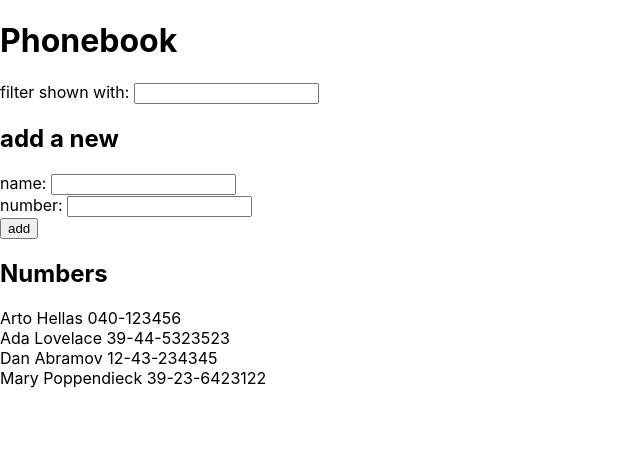
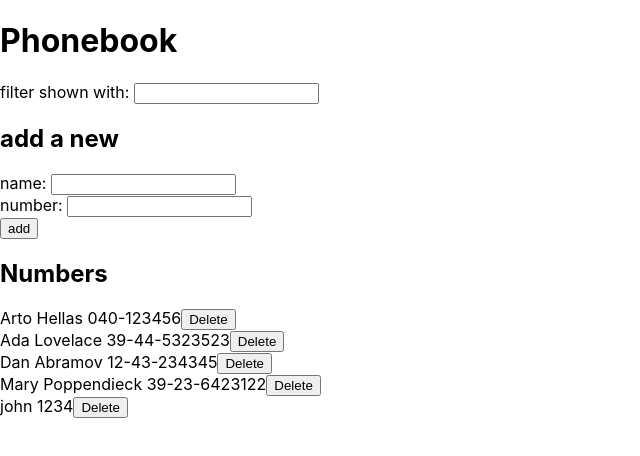
Before and after one commit to jmaclellan/fullstackopen2020, a React (Create React App) app in the folder part2/phonebook/: page / in a window 1280 px wide. Shown: the top 456 px of the page, without its empty margins (0-640 px from the left). Built offline with nearby package versions, Linux system fonts and the light colour scheme; data requests are answered from the project's data file.

Commit message:
Add to database and delete button

```diff
--- a/part2/phonebook/db.json
+++ b/part2/phonebook/db.json
@@ -1,5 +1,5 @@
 {
-  "persons":[
+  "persons": [
     {
       "name": "Arto Hellas",
       "number": "040-123456",
@@ -19,6 +19,12 @@
       "name": "Mary Poppendieck",
       "number": "39-23-6423122",
       "id": 4
+    },
+    {
+      "name": "john",
+      "number": "1234",
+      "key": "john",
+      "id": 5
     }
   ]
 }
--- a/part2/phonebook/src/App.js
+++ b/part2/phonebook/src/App.js
@@ -1,5 +1,4 @@
 import React, { useState, useEffect } from 'react'
-import axios from 'axios'
 import Person from './components/Person'
 import PersonForm from './components/PersonForm'
 import Filter from './components/Filter'
@@ -13,35 +12,37 @@ const App = () => {
   const [filter, setFilter] = useState('')
 
   useEffect(() => {
-    console.log('effect')
-    axios
-      .get('http://localhost:3001/persons')
-      .then(response => {
-        console.log('promise fulfilled')
-        setPersons(response.data)
+    personService
+      .getAll()
+      .then(initialPersons => {
+        setPersons(initialPersons)
       })
-  }, [])
+  }, [persons])
 
   const addPerson = e => {
     e.preventDefault()
-    const newPerson = {
+    const personObject = {
       name: newName,
       number: newNumber,
       key: newName
     }
 
     // prevent user adding name that already exists
-    if (persons.filter(person => person.name === newPerson.name).length > 0) {
-      alert(`${newPerson.name} is already in phonebook`)
+    if (persons.filter(person => person.name === personObject.name).length > 0) {
+      alert(`${personObject.name} is already in phonebook`)
       setNewName('')
       setNewNumber('')
       return
     }
 
-    setPersons([...persons, newPerson])
-    // reset form
-    setNewName('')
-    setNewNumber('')
+    personService
+      .create(personObject)
+      .then(returnedPerson => {
+        setPersons([...persons, returnedPerson])
+        // reset form
+        setNewName('')
+        setNewNumber('')
+      })
   }
 
   const handleNameChange = e => {
@@ -54,6 +55,10 @@ const App = () => {
 
   const handleFilterChange = e => {
     setFilter(e.target.value)
+  }
+
+  const handleDeletePerson = e => {
+    setPersons(persons.filter(person => person.name !== e.target.value.name))
   }
 
   // only display people who match filter state
@@ -73,7 +78,12 @@ const App = () => {
       />
       <h2>Numbers</h2>
       {display.map(person =>
-        <Person name={person.name} number={person.number} key={person.number} />
+        <Person
+          name={person.name}
+          number={person.number}
+          key={person.number}
+          handleDeletePerson={handleDeletePerson}
+        />
       )}
     </div>
   )
--- a/part2/phonebook/src/components/Person.js
+++ b/part2/phonebook/src/components/Person.js
@@ -1,9 +1,10 @@
 import React from 'react'
 
-const Person = ({ name, number }) => {
+const Person = ({ name, number, handleDeletePerson }) => {
   return (
     <div key={number}>
       {name} {number}
+      <button onClick={handleDeletePerson}>Delete</button>
     </div>
   )
 }
```
